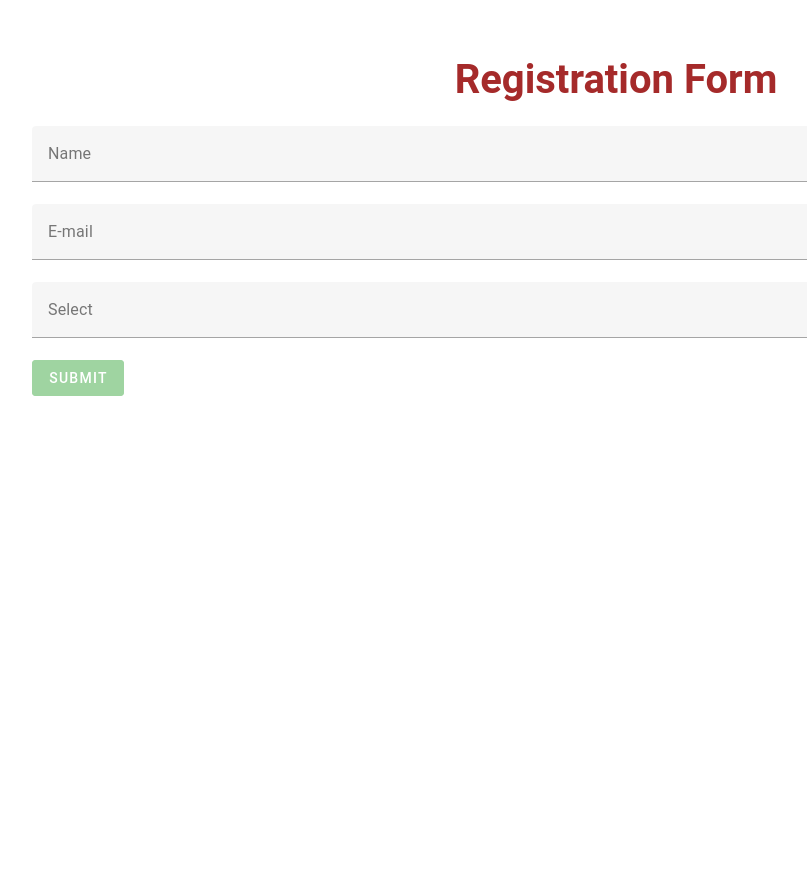
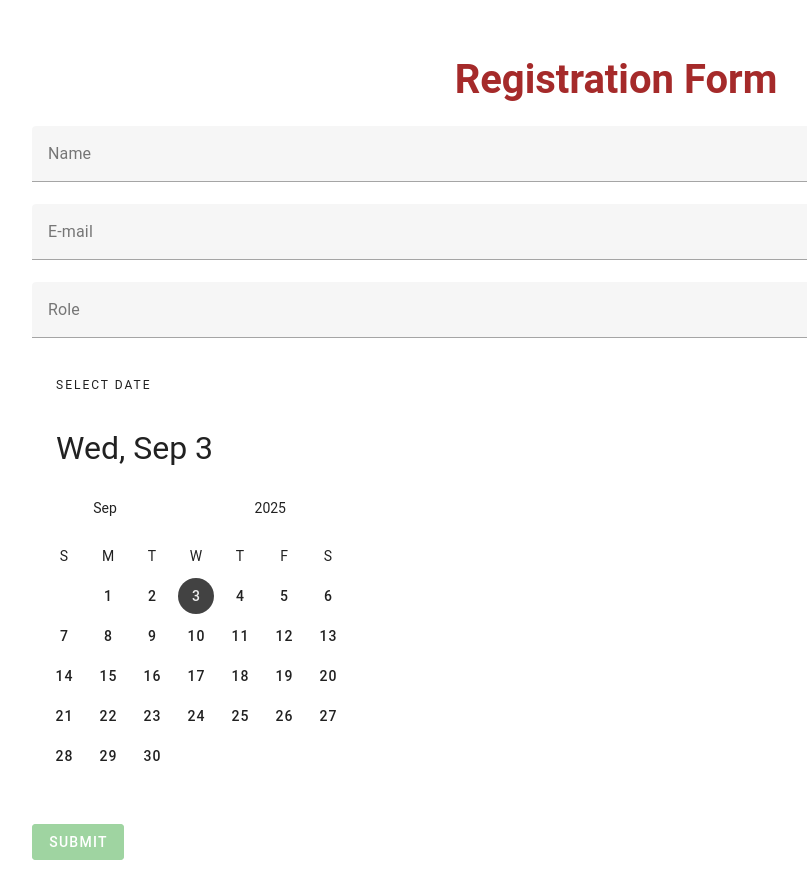
Before and after one commit to Ruukshan/vue-form-app, a Vue app: page / in a window 1280 px wide. Shown: the whole page, without its empty margins (24-831 px from the left). Before the commit the page ends 800 px from the top, so only its background shows below. Built offline with nearby package versions, Linux system fonts and the light colour scheme; a small style sheet from the web is missing.

Commit message:
Adding datepicker for dates

```diff
--- a/src/components/FormPage.vue
+++ b/src/components/FormPage.vue
@@ -19,9 +19,14 @@
             v-model="select"
             :items="items"
             :rules="selectRules"
-            label="Select"
+            label="Role"
             required
           ></v-select>
+          <v-date-picker
+            v-model="date"
+            label="Date picker"
+            required
+          ></v-date-picker>
           <v-btn
             :disabled="!valid"
             color="success"
@@ -73,9 +78,11 @@
         value => {
           if (value) return true
 
-          return 'Select is required.'
+          return 'Selecting role is required.'
         }
       ],
+      date: '',
+      date: (new Date(Date.now() - (new Date()).getTimezoneOffset() * 60000)).toISOString().substr(0, 10),
     }),
   }
 </script>
```
